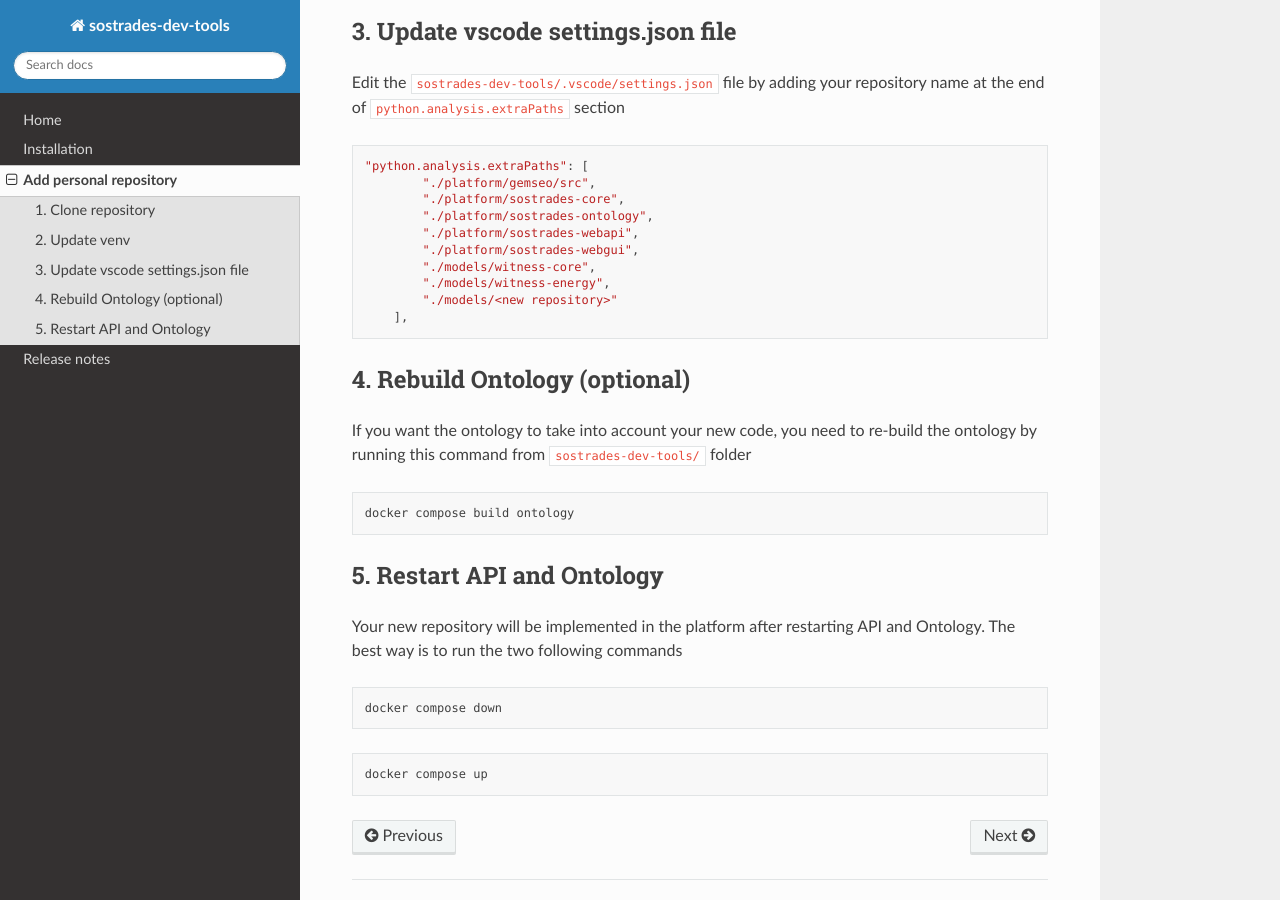
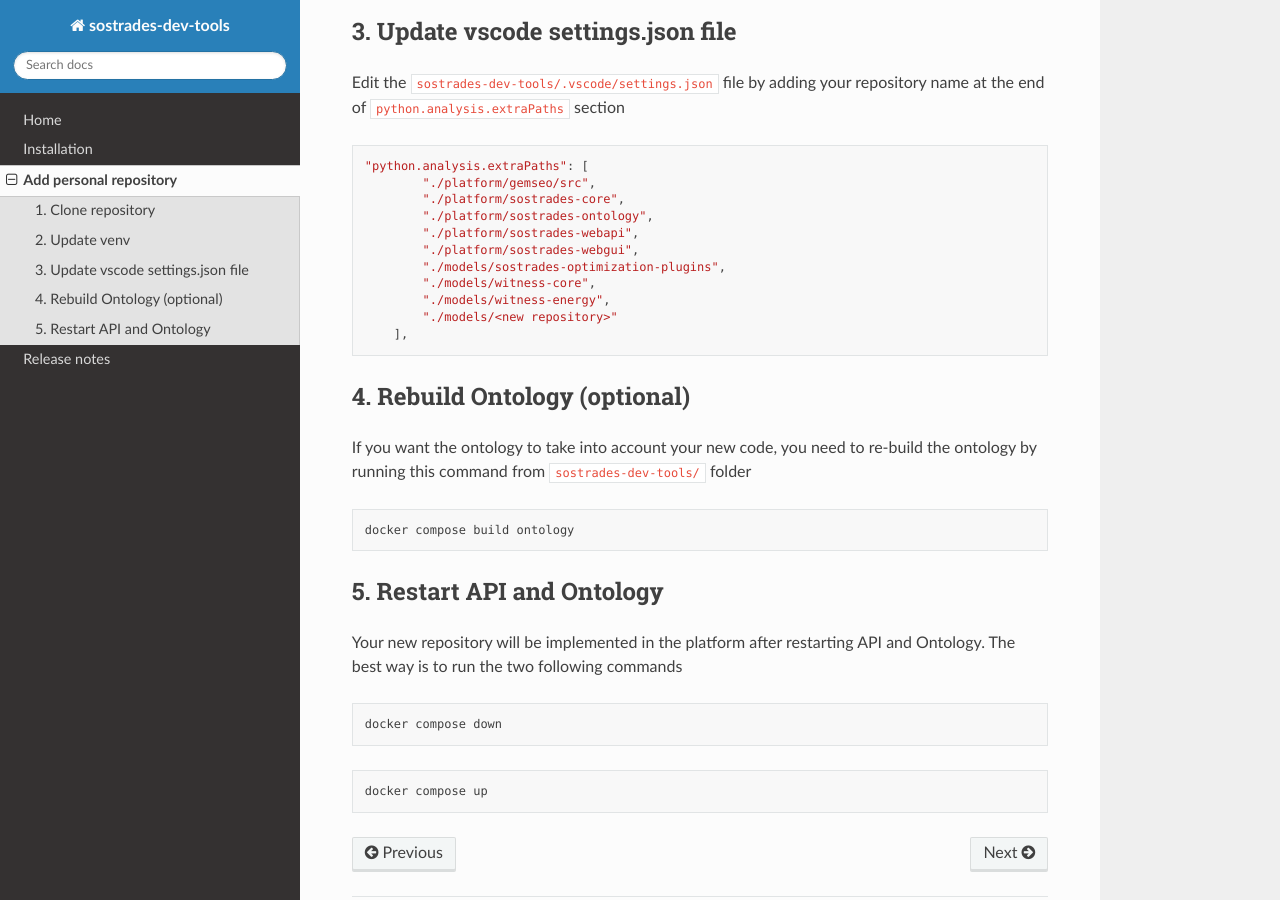
Before and after one commit to os-climate/sostrades-dev-tools, a Sphinx documentation site: the page built from docs/source/add-repository.md, in a window 1280 px wide and 900 px high, scrolled down 452 px. Built offline with Sphinx 7.4.7 and the Read the Docs theme 2.0.0, drawn with Linux system fonts in a browser that asks for light colours.

Commit message:
update local install after sostrades-optimization-plugins repository creation

```diff
--- a/docs/source/add-repository.md
+++ b/docs/source/add-repository.md
@@ -21,6 +21,7 @@
         "./platform/sostrades-ontology",
         "./platform/sostrades-webapi",
         "./platform/sostrades-webgui",
+        "./models/sostrades-optimization-plugins",
         "./models/witness-core",
         "./models/witness-energy",
         "./models/<new repository>"
--- a/docs/source/index.rst
+++ b/docs/source/index.rst
@@ -20,6 +20,7 @@
    │   ├── dockers
    │   │   └── docker related files
    │   ├── models
+   │   │   ├── sostrades-optimization-plugins
    │   │   ├── witness-core
    │   │   ├── witness-energy
    │   │   └── Other model repositories
--- a/model_repositories.json
+++ b/model_repositories.json
@@ -1,4 +1,8 @@
 [
+    {
+        "url": "https://github.com/os-climate/sostrades-optimization-plugins.git",
+        "branch": "validation"
+    },
     {
         "url": "https://github.com/os-climate/witness-core.git",
         "branch": "validation"
```
Also changed, not shown: 3 other files.
